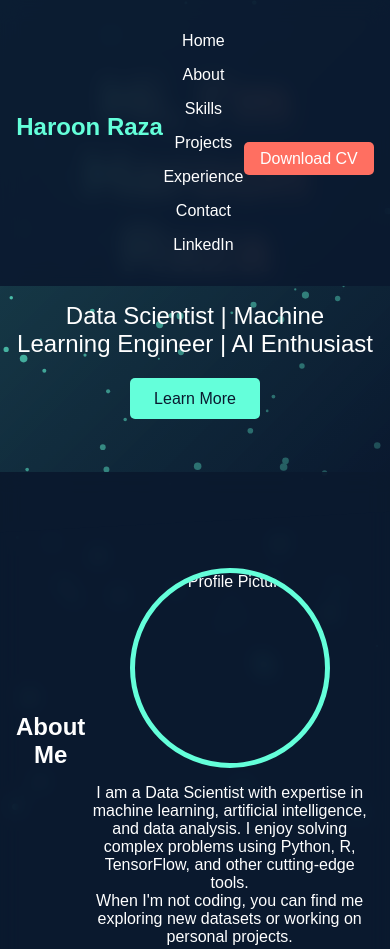
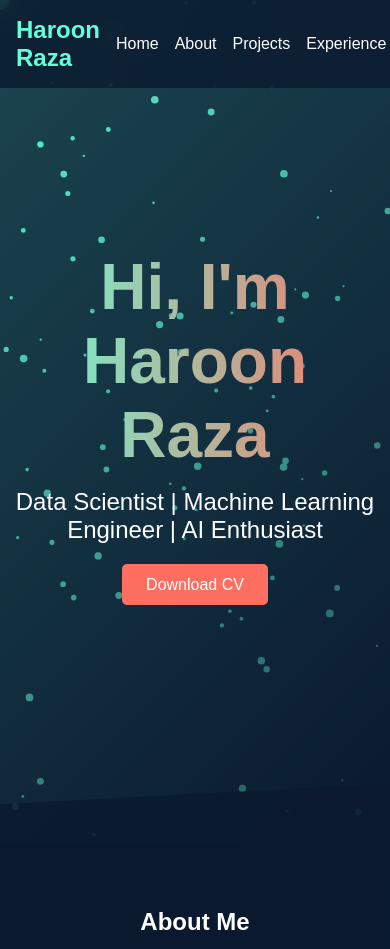
Before and after one commit to voltvirtuoso/voltvirtuoso.github.io, a plain HTML site: page index.html in a window 390 px wide. Shown: the top 949 px of the page. Drawn offline with Linux system fonts and the light colour scheme.

Commit message:
Update index.html
"Last functional Bubbled"

```diff
--- a/index.html
+++ b/index.html
@@ -30,36 +30,56 @@
             z-index: -1;
         }
 
-        /* Sidebar Navigation */
-        .sidebar {
+        /* Custom Cursor */
+        .cursor {
+            position: absolute;
+            width: 20px;
+            height: 20px;
+            background: #64ffda;
+            border-radius: 50%;
+            pointer-events: none;
+            transform: translate(-50%, -50%);
+            transition: transform 0.1s ease, opacity 0.3s ease;
+            opacity: 0.7;
+        }
+
+        .cursor.active {
+            transform: scale(2);
+            opacity: 1;
+        }
+
+        /* Header Styles */
+        header {
             position: fixed;
             top: 0;
-            left: 0;
-            width: 250px;
-            height: 100vh;
-            background: rgba(10, 25, 47, 0.9);
+            width: 100%;
+            background: rgba(10, 25, 47, 0.8);
             backdrop-filter: blur(10px);
+            z-index: 1000;
+        }
+
+        nav {
             display: flex;
-            flex-direction: column;
-            justify-content: center;
+            justify-content: space-between;
             align-items: center;
-            z-index: 1000;
+            max-width: 1200px;
+            margin: 0 auto;
+            padding: 1rem;
         }
 
         .logo {
             font-size: 1.5rem;
             font-weight: bold;
             color: #64ffda;
-            margin-bottom: 2rem;
         }
 
         .nav-links {
             list-style: none;
-            text-align: center;
+            display: flex;
         }
 
         .nav-links li {
-            margin: 1rem 0;
+            margin-left: 1rem;
         }
 
         .nav-links a {
@@ -73,30 +93,8 @@
             transform: scale(1.1);
         }
 
-        .download-cv-sidebar {
-            margin-top: 2rem;
-        }
-
-        .download-cv-sidebar a {
-            background: #ff6f61;
-            color: #fff;
-            padding: 0.5rem 1rem;
-            text-decoration: none;
-            border-radius: 5px;
-            transition: transform 0.3s ease, box-shadow 0.3s ease;
-        }
-
-        .download-cv-sidebar a:hover {
-            transform: scale(1.1);
-            box-shadow: 0 0 10px #ff6f61, 0 0 20px #ff6f61;
-        }
-
-        /* Main Content */
-        main {
-            margin-left: 250px;
-        }
-
-        section {
+        /* Hero Section */
+        .hero {
             height: 100vh;
             display: flex;
             justify-content: center;
@@ -107,7 +105,7 @@
             overflow: hidden;
         }
 
-        section::before {
+        .hero::before {
             content: '';
             position: absolute;
             top: 0;
@@ -118,8 +116,7 @@
             z-index: -1;
         }
 
-        /* Hero Section */
-        .hero h1 {
+        .hero-content h1 {
             font-size: 4rem;
             margin-bottom: 1rem;
             background: linear-gradient(90deg, #64ffda, #ff6f61);
@@ -137,7 +134,7 @@
             }
         }
 
-        .hero p {
+        .hero-content p {
             font-size: 1.5rem;
             margin-bottom: 2rem;
             animation: fadeIn 3s ease-in-out;
@@ -155,6 +152,25 @@
         .btn:hover {
             transform: scale(1.1);
             box-shadow: 0 0 10px #64ffda, 0 0 20px #64ffda;
+        }
+
+        /* Download CV Button */
+        .download-cv {
+            margin-top: 1rem;
+        }
+
+        .download-cv a {
+            background: #ff6f61;
+            color: #fff;
+            padding: 0.75rem 1.5rem;
+            text-decoration: none;
+            border-radius: 5px;
+            transition: transform 0.3s ease, box-shadow 0.3s ease;
+        }
+
+        .download-cv a:hover {
+            transform: scale(1.1);
+            box-shadow: 0 0 10px #ff6f61, 0 0 20px #ff6f61;
         }
 
         /* About Section */
@@ -367,6 +383,15 @@
             box-shadow: 0 0 10px #64ffda, 0 0 20px #64ffda;
         }
 
+        /* Footer */
+        footer {
+            background: rgba(10, 25, 47, 0.8);
+            color: #fff;
+            text-align: center;
+            padding: 1rem 0;
+            backdrop-filter: blur(10px);
+        }
+
         /* Animations */
         @keyframes fadeIn {
             from {
@@ -381,23 +406,6 @@
 
         /* Responsive Design */
         @media (max-width: 768px) {
-            .sidebar {
-                width: 100%;
-                height: auto;
-                flex-direction: row;
-                justify-content: space-around;
-                padding: 1rem;
-            }
-
-            main {
-                margin-left: 0;
-            }
-
-            section {
-                height: auto;
-                padding: 4rem 1rem;
-            }
-
             .about-content {
                 flex-direction: column;
             }
@@ -413,31 +421,31 @@
     <!-- Particle Background -->
     <canvas id="particleCanvas"></canvas>
 
-    <!-- Sidebar Navigation -->
-    <div class="sidebar">
+    <!-- Custom Cursor -->
+    <div class="cursor"></div>
+
+    <!-- Header Section -->
+    <header>
+        <nav>
             <div class="logo">Haroon Raza</div>
             <ul class="nav-links">
                 <li><a href="#home">Home</a></li>
                 <li><a href="#about">About</a></li>
-            <li><a href="#skills">Skills</a></li>
                 <li><a href="#projects">Projects</a></li>
                 <li><a href="#experience">Experience</a></li>
                 <li><a href="#contact">Contact</a></li>
-            <li><a href="https://www.linkedin.com/in/haroon-raza/" target="_blank">LinkedIn</a></li>
             </ul>
-        <div class="download-cv-sidebar">
-            <a href="path-to-your-cv.pdf" download="Haroon-Raza-CV.pdf">Download CV</a>
-        </div>
-    </div>
+        </nav>
+    </header>
 
-    <!-- Main Content -->
-    <main>
     <!-- Home Section -->
     <section id="home" class="hero">
         <div class="hero-content">
             <h1>Hi, I'm Haroon Raza</h1>
             <p>Data Scientist | Machine Learning Engineer | AI Enthusiast</p>
-                <a href="#about" class="btn">Learn More</a>
+            <div class="download-cv">
+                <a href="path-to-your-cv.pdf" download="Haroon-Raza-CV.pdf" class="btn">Download CV</a>
+            </div>
         </div>
     </section>
 
@@ -445,7 +453,7 @@
     <section id="about" class="about">
         <h2>About Me</h2>
         <div class="about-content">
-                <img src="men-8547227_640.jpeg" alt="Profile Picture" class="profile-img">
+            <img src="https://via.placeholder.com/200" alt="Profile Picture" class="profile-img">
             <div class="bio">
                 <p>I am a Data Scientist with expertise in machine learning, artificial intelligence, and data analysis. I enjoy solving complex problems using Python, R, TensorFlow, and other cutting-edge tools.</p>
                 <p>When I'm not coding, you can find me exploring new datasets or working on personal projects.</p>
@@ -512,7 +520,11 @@
             <button type="submit" class="btn">Send Message</button>
         </form>
     </section>
-    </main>
+
+    <!-- Footer -->
+    <footer>
+        <p>&copy; 2023 Haroon Raza. All rights reserved.</p>
+    </footer>
 
     <!-- Particle JS -->
     <script>
@@ -577,6 +589,18 @@
 
         init();
         animate();
+
+        // Custom Cursor
+        const cursor = document.querySelector('.cursor');
+        document.addEventListener('mousemove', (e) => {
+            cursor.style.left = e.pageX + 'px';
+            cursor.style.top = e.pageY + 'px';
+        });
+
+        document.querySelectorAll('a, button, .project-item, .experience-item').forEach(item => {
+            item.addEventListener('mouseenter', () => cursor.classList.add('active'));
+            item.addEventListener('mouseleave', () => cursor.classList.remove('active'));
+        });
     </script>
 </body>
 </html>
```
Lines whose indentation alone changed are shown as unchanged.
